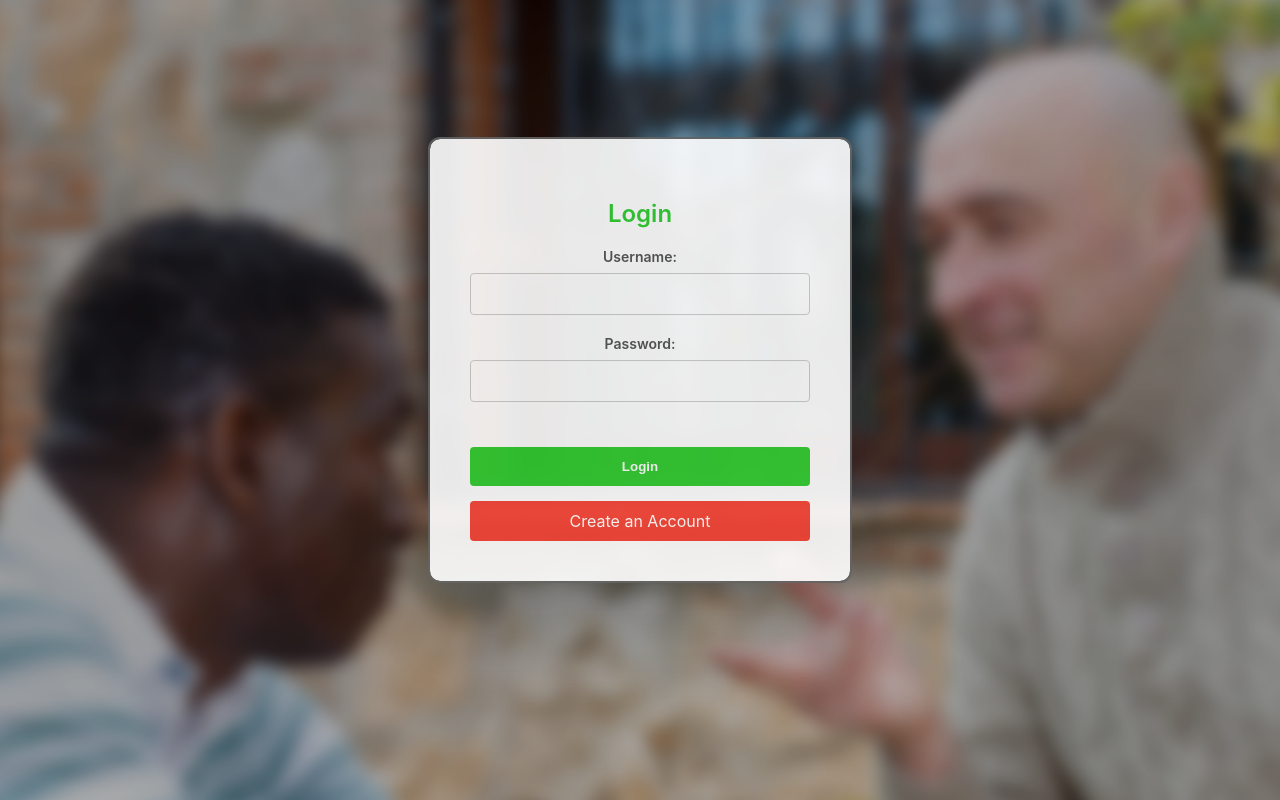
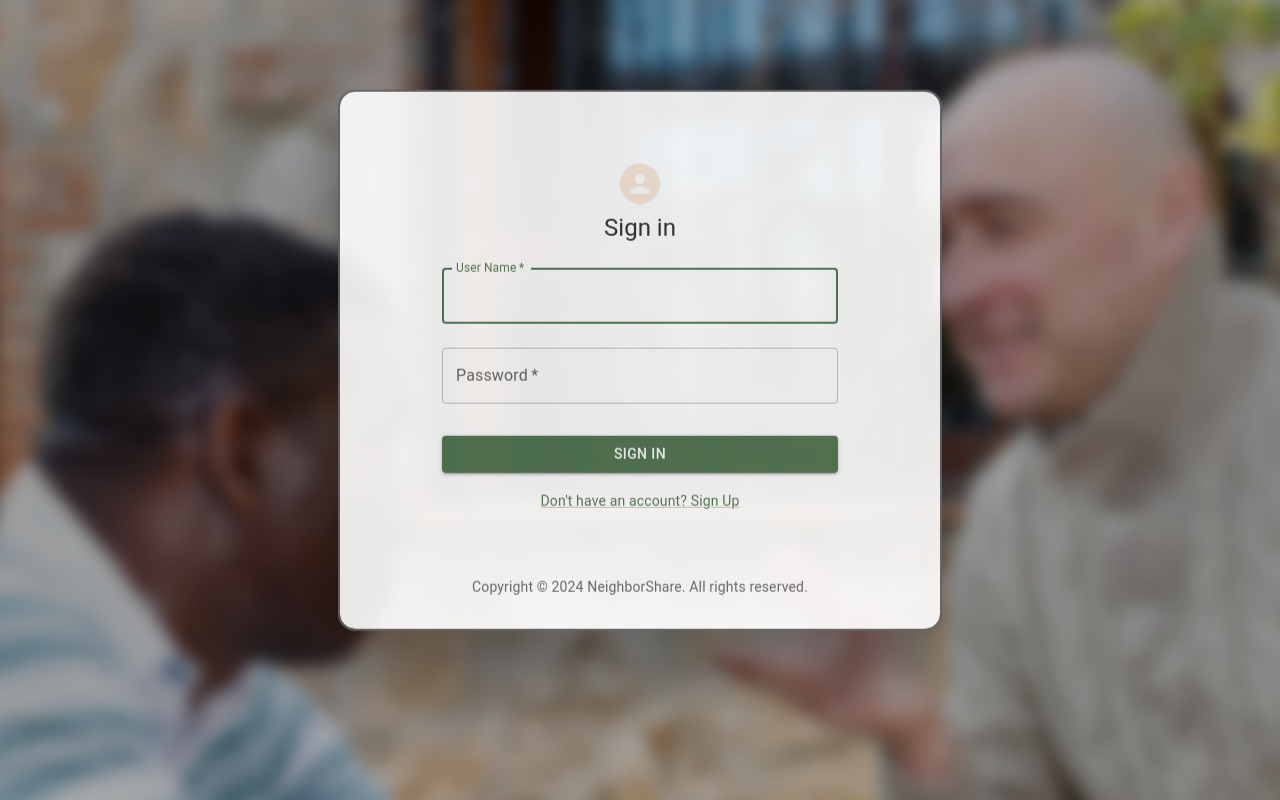
Before and after one commit to camdyncc/NeighborShare, a React (Create React App) app: page / in a window 1280 px wide. Built offline with nearby package versions, Linux system fonts and the light colour scheme.

Commit message:
Boomer Log In

```diff
--- a/src/view/LoginPage.css
+++ b/src/view/LoginPage.css
@@ -1,11 +1,11 @@
 .login-container {
   width: 100%;
-  max-width: 340px;
+  max-width: 600px;
   background-color: white;
   margin: 80px auto;
-  padding: 40px;
-  border-radius: 10px;
-  box-shadow: 0 64px 64px rgba(0, 0, 0, 0.2);
+  padding: 0px;
+  border-radius: 15px;
+  box-shadow: 0 64px 64px rgba(0, 0, 0, 0.4);
   color: #333;
   text-align: center;
   outline: 2px solid #636363;
@@ -17,13 +17,17 @@
 }
 
   .login-page-background {
-    background-image: url('../../src/Images/BACKGROUND\ LOGIN.png'); /* Adjust the path as necessary */
+    background-image: url('../../src/Images/BACKGROUND_LOGIN.png'); /* Adjust the path as necessary */
     background-size: cover; /* Cover the entire container */
     background-position: center; /* Center the image in the container */
     background-repeat: no-repeat; /* Do not repeat the image */
     min-height: 100vh; /* Ensure it covers the full viewport height */
 
 
+}
+
+.container-background {
+  background-color: white;
 }
 
 
--- a/src/view/LoginPage.js
+++ b/src/view/LoginPage.js
@@ -1,10 +1,43 @@
 import React, { useState } from 'react';
-import { useNavigate, Link } from 'react-router-dom';
+import { useNavigate } from 'react-router-dom';
+import { useAuth } from '../components/AuthContext';
 import './LoginPage.css';
-import { useAuth } from '../components/AuthContext';
-import axios from 'axios';
+import Avatar from '@mui/material/Avatar';
+import Button from '@mui/material/Button';
+import CssBaseline from '@mui/material/CssBaseline';
+import TextField from '@mui/material/TextField';
+import Link from '@mui/material/Link';
+import Box from '@mui/material/Box';
+import Typography from '@mui/material/Typography';
+import Container from '@mui/material/Container';
+import { createTheme, ThemeProvider } from '@mui/material/styles';
 
-function LoginPage() {
+//TODO New Account
+
+function Copyright(props) {
+  return (
+    <Typography variant="body2" color="text.secondary" align="center" {...props}>
+      {'Copyright © '}
+      {new Date().getFullYear()}
+      {' NeighborShare. All rights reserved.'}
+    </Typography>
+  );
+}
+
+// TODO remove, this demo shouldn't need to reset the theme.
+
+const defaultTheme = createTheme({
+  palette: {
+    primary: {
+      main: '#527853',
+    },
+    secondary: {
+      main: '#F9E8D9',
+    },
+  }
+});
+
+export default function LoginPage() {
   const [username, setUsername] = useState('');
   const [password, setPassword] = useState('');
   const navigate = useNavigate();
@@ -22,39 +55,63 @@ function LoginPage() {
   };
 
   return (
-
-  <div className="login-page-background">
-    <div className="login-container">
-      <h2>Login</h2>
-      <form onSubmit={handleSubmit} className="login-form">
-        <div className="input-container">
-          <label>Username:</label>
-          <input
-            type="text"
-            value={username}
-            onChange={(e) => setUsername(e.target.value)}
-            required
-          />
-        </div>
-
-        <div className="input-container">
-          <label>Password:</label>
-          <input
-            type="password"
-            value={password}
-            onChange={(e) => setPassword(e.target.value)}
-            required
-          />
-        </div>
-        <div className="submit-container">
-          <button type="submit" className="login-button">Login</button>
-          <Link to="/create-account" className="create-account-link">Create an Account</Link>
-        </div>
-      </form>
+    <div className='login-page-background'>
+      <div className='login-container'>
+    <ThemeProvider theme={defaultTheme}>
+      <Container component="main" maxWidth="xs" className='container-background'>
+        <CssBaseline />
+        <Box
+          sx={{
+            marginTop: 8,
+            display: 'flex',
+            flexDirection: 'column',
+            alignItems: 'center',
+          }}
+        >
+          <Avatar sx={{ m: 1, bgcolor: 'secondary.main' }}>
+          </Avatar>
+          <Typography component="h1" variant="h5">
+            Sign in
+          </Typography>
+          <Box component="form" onSubmit={handleSubmit} noValidate sx={{ mt: 1 }}>
+            <TextField
+              margin="normal"
+              required
+              fullWidth
+              id="username"
+              label="User Name"
+              name="username"
+              onChange={(e) => setUsername(e.target.value)}
+              autoFocus
+            />
+            <TextField
+              margin="normal"
+              required
+              fullWidth
+              name="password"
+              label="Password"
+              type="password"
+              id="password"
+              onChange={(e) => setPassword(e.target.value)}
+              autoComplete="current-password"
+            />
+            <Button
+              type="submit"
+              fullWidth
+              variant="contained"
+              sx={{ mt: 3, mb: 2 }}
+            >
+              Sign In
+            </Button>
+            <Link href="#" variant="body2">
+              {"Don't have an account? Sign Up"}
+            </Link>
+          </Box>
+        </Box>
+        <Copyright sx={{ mt: 8, mb: 4 }} />
+      </Container>
+    </ThemeProvider>
     </div>
-  </div>
-
+    </div>
   );
 }
-
-export default LoginPage;
```
Also changed, not shown: src/Images/BACKGROUND_LOGIN.png (renamed from src/Images/BACKGROUND LOGIN.png).
